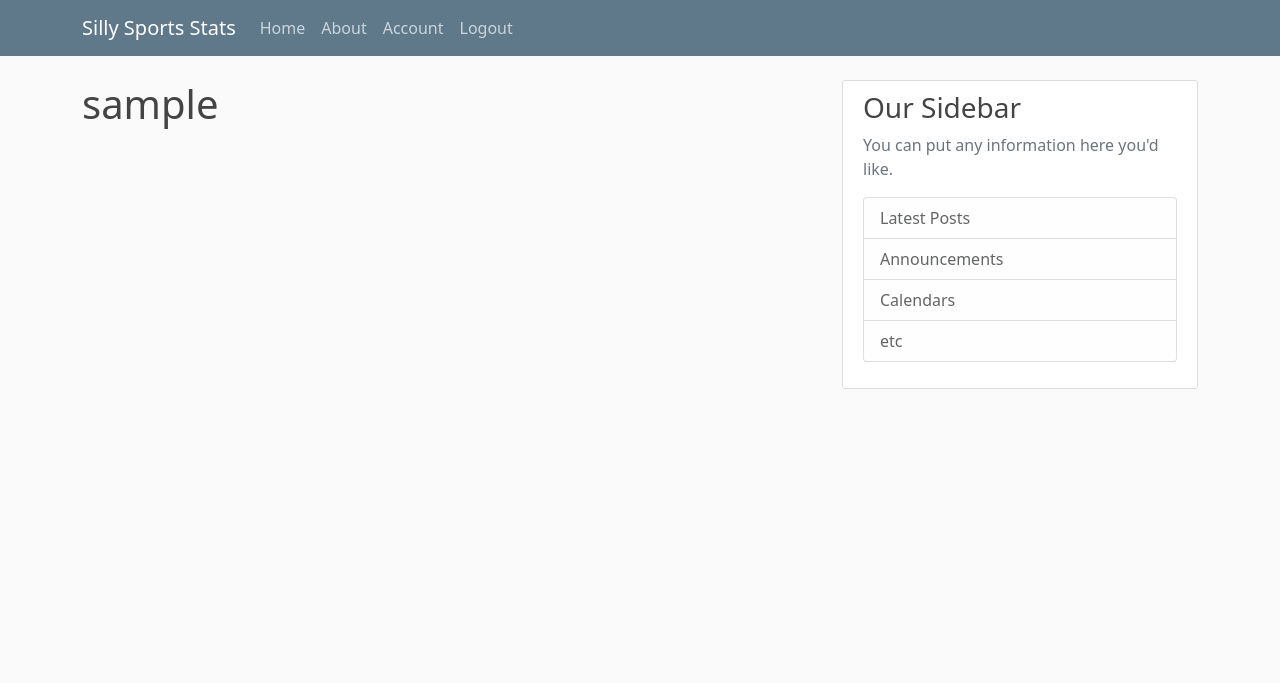
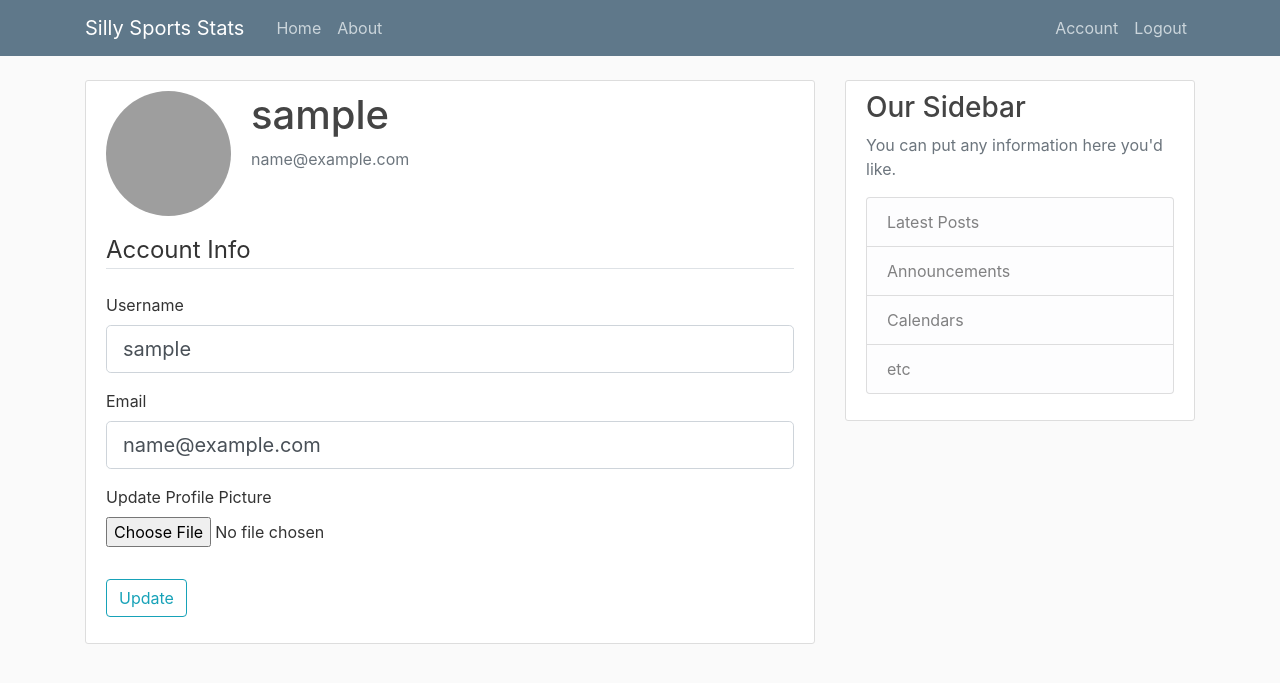
Before and after one commit to willschlitzer/sillysportsstats, a Flask app: page /account in a window 1280 px wide. Shown: the top 683 px of the page. Run offline with Flask 2, Linux system fonts and the light colour scheme; the visitor is signed in with stand-in values (Sample User, id 1); data comes from the database, SQL or seed files in the repository; some libraries are stand-ins or nearby versions; grey boxes are pictures that could not be loaded.

Commit message:
update for profile picture changing

```diff
--- a/silly_sports_stats/forms.py
+++ b/silly_sports_stats/forms.py
@@ -1,4 +1,6 @@
 from flask_wtf import FlaskForm
+from flask_wtf.file import FileField, FileAllowed
+from flask_login import current_user
 from wtforms import StringField, PasswordField, SubmitField, BooleanField
 from wtforms.validators import DataRequired, Length, Email, EqualTo, ValidationError
 from silly_sports_stats.models import User
@@ -18,12 +20,16 @@
     def validate_username(self, username):
         user = User.query.filter_by(username=username.data).first()
         if user:
-            raise ValidationError("That username is taken. Please choose a different one.")
+            raise ValidationError(
+                "That username is taken. Please choose a different one."
+            )
 
     def validate_email(self, email):
         user = User.query.filter_by(email=email.data).first()
         if user:
-            raise ValidationError("That e-mail is taken. Please choose a different one.")
+            raise ValidationError(
+                "That e-mail is taken. Please choose a different one."
+            )
 
 
 class LoginForm(FlaskForm):
@@ -31,3 +37,28 @@
     password = PasswordField("Password", validators=[DataRequired()])
     remember = BooleanField("Remember Me")
     submit = SubmitField("Login")
+
+
+class UpdateAccountForm(FlaskForm):
+    username = StringField(
+        "Username", validators=[DataRequired(), Length(min=2, max=20)]
+    )
+    email = StringField("Email", validators=[DataRequired(), Email()])
+    picture = FileField("Update Profile Picture", validators=[FileAllowed(["jpd", "png"])])
+    submit = SubmitField("Update")
+
+    def validate_username(self, username):
+        if username.data != current_user.username:
+            user = User.query.filter_by(username=username.data).first()
+            if user:
+                raise ValidationError(
+                    "That username is taken. Please choose a different one."
+                )
+
+    def validate_email(self, email):
+        if email.data != current_user.email:
+            user = User.query.filter_by(email=email.data).first()
+            if user:
+                raise ValidationError(
+                    "That e-mail is taken. Please choose a different one."
+                )
--- a/silly_sports_stats/models.py
+++ b/silly_sports_stats/models.py
@@ -2,9 +2,11 @@
 from silly_sports_stats import db, login_manager
 from flask_login import UserMixin
 
+
 @login_manager.user_loader
 def load_user(user_id):
     return User.query.get(int(user_id))
+
 
 class User(db.Model, UserMixin):
     id = db.Column(db.Integer, primary_key=True)
--- a/silly_sports_stats/routes.py
+++ b/silly_sports_stats/routes.py
@@ -1,9 +1,10 @@
+import os
+import secrets
 from flask import render_template, url_for, flash, redirect, request
 from silly_sports_stats import app, db, bcrypt
-from silly_sports_stats.forms import RegistrationForm, LoginForm
+from silly_sports_stats.forms import RegistrationForm, LoginForm, UpdateAccountForm
 from silly_sports_stats.models import User, Post
 from flask_login import login_user, current_user, logout_user, login_required
-
 
 
 posts = [
@@ -43,8 +44,12 @@
         return redirect(url_for("home"))
     form = RegistrationForm()
     if form.validate_on_submit():
-        hashed_password = bcrypt.generate_password_hash(form.password.data).decode("utf-8")
-        user = User(username=form.username.data, email=form.email.data, password=hashed_password)
+        hashed_password = bcrypt.generate_password_hash(form.password.data).decode(
+            "utf-8"
+        )
+        user = User(
+            username=form.username.data, email=form.email.data, password=hashed_password
+        )
         db.session.add(user)
         db.session.commit()
         flash(f"Your account has been created! You are now able to log in!", "success")
@@ -67,12 +72,38 @@
             flash("Login Unsuccessful. Please check e-mail and password", "danger")
     return render_template("login.html", title="Login", form=form)
 
+
 @app.route("/logout")
 def logout():
     logout_user()
     return redirect(url_for("home"))
 
-@app.route("/account")
+def save_picture(form_picture):
+    random_hex = secrets.token_hex(8)
+    _, f_ext = os.path.splitext(form_picture.filename)
+    picture_fn = random_hex + f_ext
+    picture_path = os.path.join(app.root_path, "static/profile_pics", picture_fn)
+    form_picture.save(picture_path)
+
+    return picture_fn
+
+@app.route("/account", methods=['GET', 'POST'])
 @login_required
 def account():
-    return render_template("account.html", title="Account")
+    form = UpdateAccountForm()
+    if form.validate_on_submit():
+        if form.picture.data:
+            picture_file = save_picture(form.picture.data)
+            current_user.image_file = picture_file
+        current_user.username = form.username.data
+        current_user.email = form.email.data
+        db.session.commit()
+        flash("You account has been updated", "success")
+        return redirect(url_for("account"))
+    elif request.method == "GET":
+        form.username.data = current_user.username
+        form.email.data = current_user.email
+    image_file = url_for("static", filename="profile_pics/" + current_user.image_file)
+    return render_template(
+        "account.html", title="Account", image_file=image_file, form=form
+    )
--- a/silly_sports_stats/templates/account.html
+++ b/silly_sports_stats/templates/account.html
@@ -1,4 +1,57 @@
 {% extends "layout.html" %}
 {% block content %}
-    <h1>{{ current_user.username }}</h1>
+    <div class="content-section">
+      <div class="media">
+        <img class="rounded-circle account-img" src={{ image_file }}>
+        <div class="media-body">
+          <h2 class="account-heading">{{ current_user.username }}</h2>
+          <p class="text-secondary">{{ current_user.email }}</p>
+        </div>
+      </div>
+        <form method="POST" action="", enctype="multipart/form-data">
+            {{ form.hidden_tag() }}
+            <fieldset class="form-group">
+                <legend class="border-bottom mb-4">Account Info</legend>
+                <div class="form-group">
+                    {{ form.username.label(class="form-control-label") }}
+
+                    {% if form.username.errors %}
+                        {{ form.username(class="form-control form-control-lg is-invalid") }}
+                        <div class="invalid-feedback">
+                            {% for error in form.username.errors %}
+                                <span>{{ error }}</span>
+                            {% endfor %}
+                        </div>
+                    {% else %}
+                        {{ form.username(class="form-control form-control-lg") }}
+                    {% endif %}
+                </div>
+                <div class="form-group">
+                    {{ form.email.label(class="form-control-label") }}
+                    {% if form.email.errors %}
+                        {{ form.email(class="form-control form-control-lg is-invalid") }}
+                        <div class="invalid-feedback">
+                            {% for error in form.email.errors %}
+                                <span>{{ error }}</span>
+                            {% endfor %}
+                        </div>
+                    {% else %}
+                        {{ form.email(class="form-control form-control-lg") }}
+                    {% endif %}
+                </div>
+                <div class="form-group">
+                    {{ form.picture.label() }}
+                    {{ form.picture(class="form-control-file") }}
+                    {% if form.picture.errors %}
+                        {% for error in form.picture.errors %}
+                            <span class="text-danger">{{ error }}</span></br>
+                        {% endfor %}
+                    {% endif %}
+                </div>
+            </fieldset>
+            <div class="form-group">
+                {{ form.submit(class="btn btn-outline-info") }}
+            </div>
+        </form>
+    </div>
 {% endblock content %}
--- a/silly_sports_stats/templates/layout.html
+++ b/silly_sports_stats/templates/layout.html
@@ -1,10 +1,13 @@
 <!DOCTYPE html>
 <html lang="en">
 <head>
-  <link href="https://cdn.jsdelivr.net/npm/bootstrap@5.1.3/dist/css/bootstrap.min.css" rel="stylesheet" integrity="sha384-1BmE4kWBq78iYhFldvKuhfTAU6auU8tT94WrHftjDbrCEXSU1oBoqyl2QvZ6jIW3" crossorigin="anonymous">
-  <link rel="stylesheet" type="text/css" href="{{ url_for('static', filename='main.css') }}">
+      <meta charset="UTF-8">
+    <!-- Bootstrap CSS -->
+    <link rel="stylesheet" href="https://maxcdn.bootstrapcdn.com/bootstrap/4.0.0/css/bootstrap.min.css" integrity="sha384-Gn5384xqQ1aoWXA+058RXPxPg6fy4IWvTNh0E263XmFcJlSAwiGgFAW/dAiS6JXm" crossorigin="anonymous">
 
-    <meta charset="UTF-8">
+    <link rel="stylesheet" type="text/css" href="{{ url_for('static', filename='main.css') }}">
+
+
     {% if title %}
         <title>Silly Sports Stats - {{ title }}</title>
     {% else %}
@@ -67,7 +70,8 @@
         </div>
       </div>
     </main>
-  <script src="https://cdn.jsdelivr.net/npm/bootstrap@5.1.3/dist/js/bootstrap.bundle.min.js" integrity="sha384-ka7Sk0Gln4gmtz2MlQnikT1wXgYsOg+OMhuP+IlRH9sENBO0LRn5q+8nbTov4+1p" crossorigin="anonymous"></script>
-
+  <script src="https://code.jquery.com/jquery-3.2.1.slim.min.js" integrity="sha384-KJ3o2DKtIkvYIK3UENzmM7KCkRr/rE9/Qpg6aAZGJwFDMVNA/GpGFF93hXpG5KkN" crossorigin="anonymous"></script>
+    <script src="https://cdnjs.cloudflare.com/ajax/libs/popper.js/1.12.9/umd/popper.min.js" integrity="sha384-ApNbgh9B+Y1QKtv3Rn7W3mgPxhU9K/ScQsAP7hUibX39j7fakFPskvXusvfa0b4Q" crossorigin="anonymous"></script>
+    <script src="https://maxcdn.bootstrapcdn.com/bootstrap/4.0.0/js/bootstrap.min.js" integrity="sha384-JZR6Spejh4U02d8jOt6vLEHfe/JQGiRRSQQxSfFWpi1MquVdAyjUar5+76PVCmYl" crossorigin="anonymous"></script>
  </body>
 </html>
```
